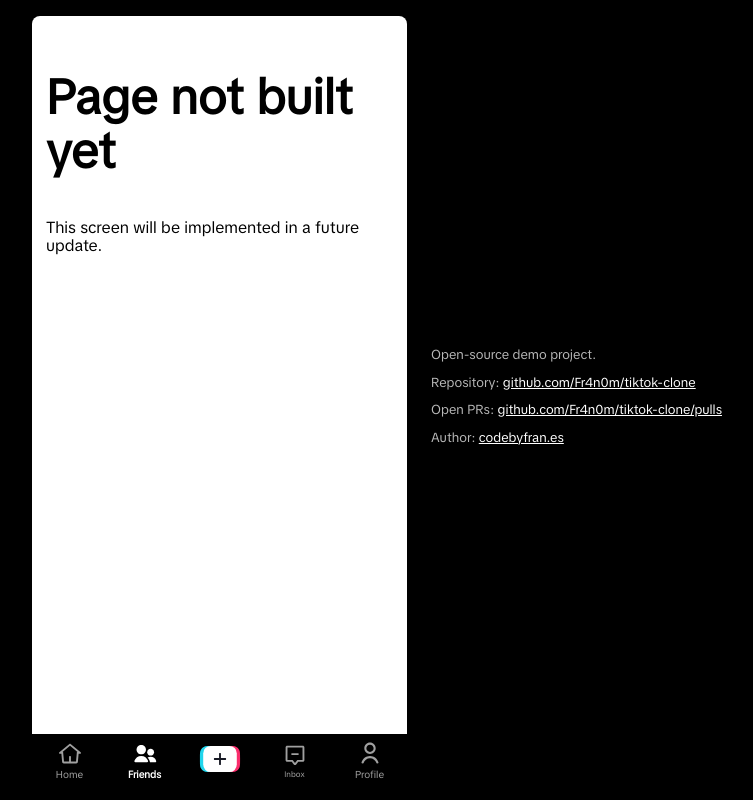
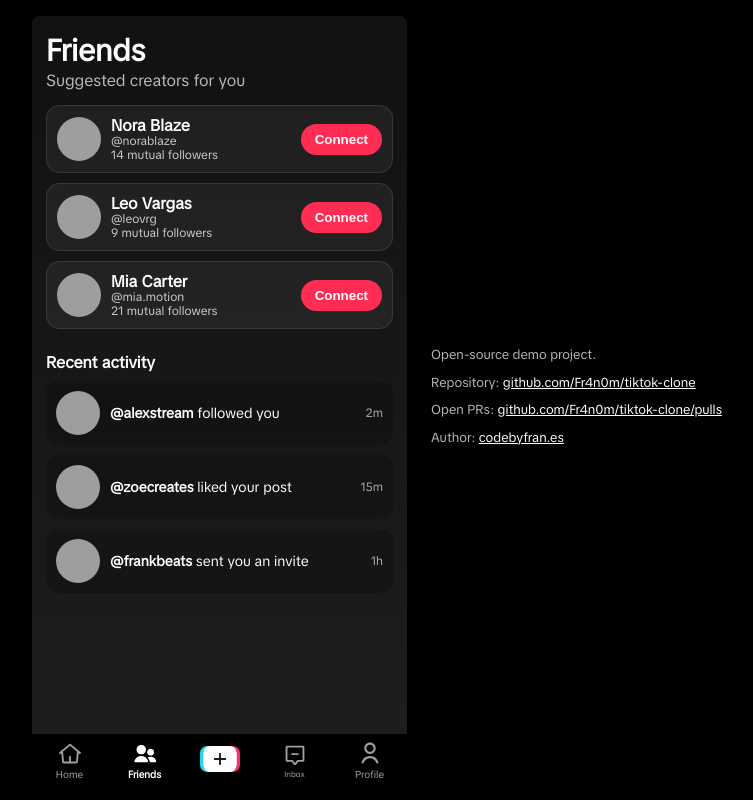
Before and after one commit to Fr4n0m/tiktok-clone, a React (Vite) app: page /friends in a window 1280 px wide. Shown: the whole page, without its empty margins (263-1016 px from the left). Built offline with nearby package versions, Linux system fonts and the light colour scheme; grey boxes are pictures that could not be loaded.

Commit message:
feat: implement friends page with mock suggestions and activity

```diff
--- a/src/pages/Friends/index.tsx
+++ b/src/pages/Friends/index.tsx
@@ -1,8 +1,49 @@
 import styles from "./styles.module.css";
-import PlaceholderPage from "../../components/PlaceholderPage";
+import { UI_TEXT } from "../../content/uiText";
+import {
+  FRIEND_ACTIVITY_LABELS,
+  MOCK_FRIEND_ACTIVITY,
+  MOCK_FRIEND_SUGGESTIONS,
+} from "../../data/mockSocial";
 
 const Friends = () => {
-  return <PlaceholderPage className={styles.friends} />;
+  return (
+    <section className={styles.friends}>
+      <header className={styles.header}>
+        <h1>{UI_TEXT.friendsPage.title}</h1>
+        <p>{UI_TEXT.friendsPage.subtitle}</p>
+      </header>
+
+      <div className={styles.suggestionList}>
+        {MOCK_FRIEND_SUGGESTIONS.map((friend) => (
+          <article className={styles.card} key={friend.id}>
+            <img alt={friend.name} className={styles.avatar} src={friend.avatar} />
+            <div className={styles.cardBody}>
+              <strong>{friend.name}</strong>
+              <span>@{friend.username}</span>
+              <small>
+                {friend.mutualFollowers} {UI_TEXT.friendsPage.mutualFollowers}
+              </small>
+            </div>
+            <button type="button">{UI_TEXT.friendsPage.connectButton}</button>
+          </article>
+        ))}
+      </div>
+
+      <h2>{UI_TEXT.friendsPage.activityTitle}</h2>
+      <div className={styles.activityList}>
+        {MOCK_FRIEND_ACTIVITY.map((item) => (
+          <article className={styles.activity} key={item.id}>
+            <img alt={item.username} className={styles.avatar} src={item.avatar} />
+            <p>
+              <strong>@{item.username}</strong> {FRIEND_ACTIVITY_LABELS[item.type]}
+            </p>
+            <span>{item.timeAgo}</span>
+          </article>
+        ))}
+      </div>
+    </section>
+  );
 };
 
 export default Friends;
--- a/src/pages/Friends/styles.module.css
+++ b/src/pages/Friends/styles.module.css
@@ -1,10 +1,91 @@
 .friends {
-    background: #fff;
-    padding: 14px;
-    height: 100%;
+    background: linear-gradient(180deg, #111 0%, #1d1d1d 100%);
+    color: #fff;
+    min-height: 100%;
+    padding: 18px 14px 76px;
 }
 
-.friends h1 {
-    font-size: 48px;
-    font-weight: 800;
+.header h1 {
+    font-size: 30px;
+    margin: 0 0 4px;
 }
+
+.header p {
+    color: #bbbbbb;
+    margin: 0 0 16px;
+}
+
+.suggestionList {
+    display: grid;
+    gap: 10px;
+    margin-bottom: 24px;
+}
+
+.card {
+    align-items: center;
+    background: #ffffff0f;
+    border: 1px solid #ffffff18;
+    border-radius: 14px;
+    display: flex;
+    gap: 10px;
+    padding: 10px;
+}
+
+.avatar {
+    border-radius: 999px;
+    height: 44px;
+    object-fit: cover;
+    width: 44px;
+}
+
+.cardBody {
+    display: grid;
+    flex: 1;
+}
+
+.cardBody span,
+.cardBody small {
+    color: #cccccc;
+    font-size: 12px;
+}
+
+.card button {
+    background: #ff2c54;
+    border: none;
+    border-radius: 999px;
+    color: #fff;
+    cursor: pointer;
+    font-weight: 700;
+    padding: 8px 14px;
+}
+
+.friends h2 {
+    font-size: 16px;
+    margin: 0 0 10px;
+}
+
+.activityList {
+    display: grid;
+    gap: 10px;
+}
+
+.activity {
+    align-items: center;
+    background: #00000035;
+    border-radius: 12px;
+    display: grid;
+    gap: 10px;
+    grid-template-columns: 44px 1fr auto;
+    height: 100%;
+    padding: 10px;
+}
+
+.activity p {
+    font-size: 14px;
+    margin: 0;
+}
+
+.activity span {
+    color: #aaaaaa;
+    font-size: 12px;
+}
```
